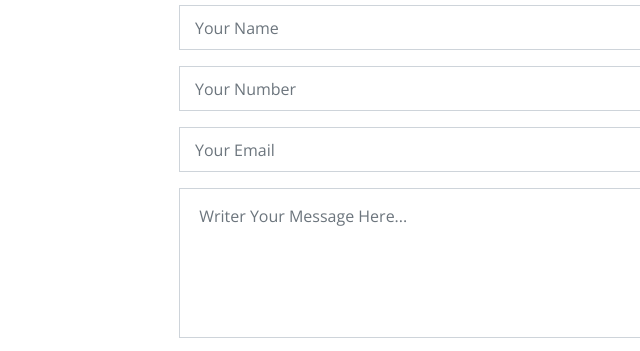
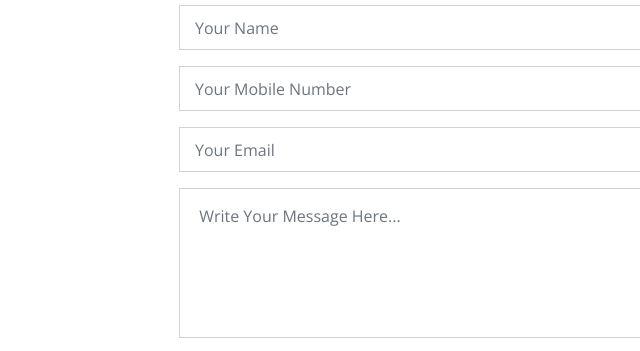
Before and after one commit to itsmesohit/pritam, a plain HTML site: page contact.html in a window 1280 px wide. Shown: the part 765-1116 px from the top of the page, 26-666 px from the left. Drawn offline with nearby package versions, Linux system fonts and the light colour scheme.

Commit message:
final Updation on form

```diff
--- a/contact.html
+++ b/contact.html
@@ -122,7 +122,7 @@
                                     <p class="help-block text-danger"></p>
                                 </div>
                                 <div class="control-group">
-                                    <input type="number" class="form-control" id="email" name="Number" placeholder="Your Number" required="required" data-validation-required-message="Please enter your email" />
+                                    <input type="number" class="form-control" id="email" name="Number" placeholder="Your Mobile Number" required="required" data-validation-required-message="Please enter your email" />
                                     <p class="help-block text-danger"></p>
                                 </div>
                                 <div class="control-group">
@@ -130,7 +130,7 @@
                                     <p class="help-block text-danger"></p>
                                 </div>
                                 <div class="control-group">
-                                    <textarea class="form-control" id="message" placeholder=" Writer Your Message Here..." name="message" required="required" data-validation-required-message="Please enter your message"></textarea>
+                                    <textarea class="form-control" id="message" placeholder=" Write Your Message Here..." name="message" required="required" data-validation-required-message="Please enter your message"></textarea>
                                     <p class="help-block text-danger"></p>
                                 </div>
                                 <div>
```
